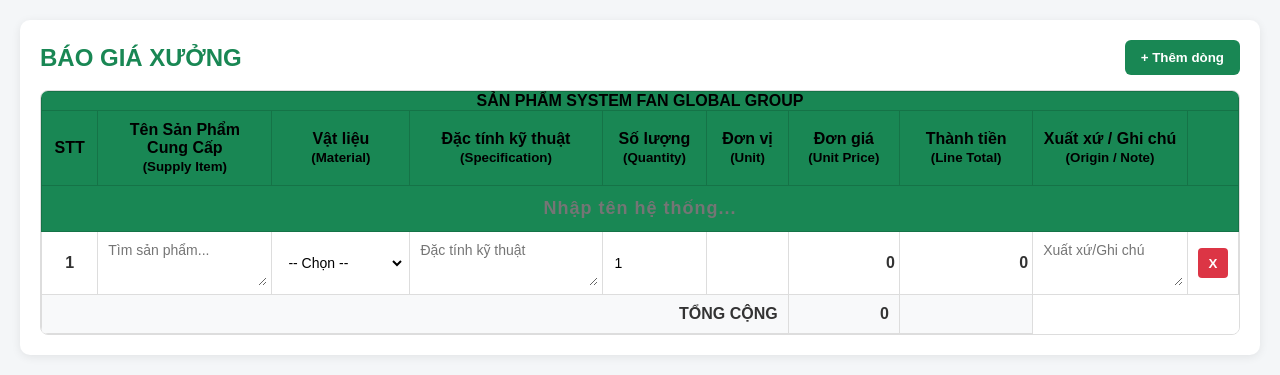
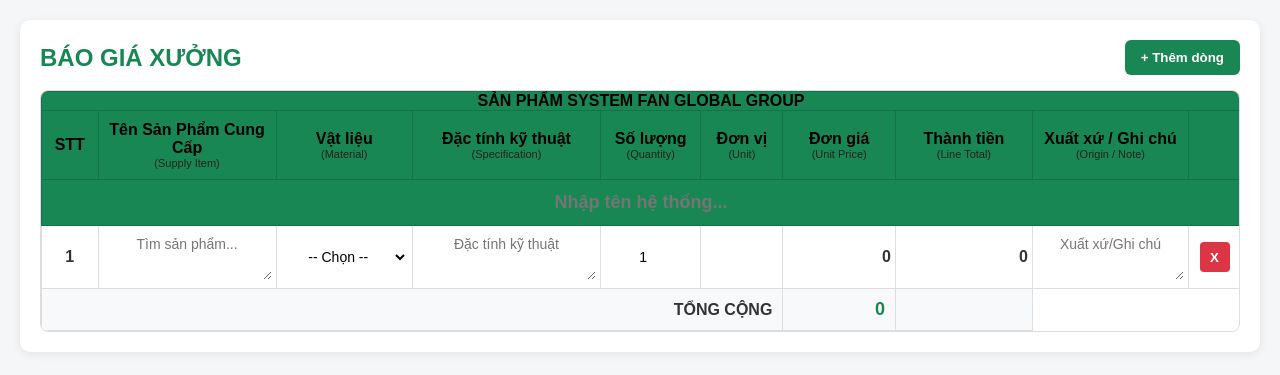
Before and after one commit to 20020899-debug/quote-web, a Flask app: page / in a window 1280 px wide. Shown: the top 375 px of the page. Run offline with Flask 3, Linux system fonts and the light colour scheme; data that the repository does not hold is empty.

Commit message:
Update style.css

```diff
--- a/quote-web/static/style.css
+++ b/quote-web/static/style.css
@@ -1,296 +1,296 @@
-/* =========================
-   RESET
-========================= */
-*{
-    margin:0;
-    padding:0;
-    box-sizing:border-box;
+/* =====================================================
+   RESET CƠ BẢN
+===================================================== */
+* {
+    margin: 0;
+    padding: 0;
+    box-sizing: border-box;
 }
 
-body{
+/* =====================================================
+   GIAO DIỆN CHUNG
+===================================================== */
+body {
     font-family: Arial, sans-serif;
-    background:#f4f6f8;
-    padding:20px;
-    color:#333;
+    background: #f4f6f8;
+    padding: 20px;
+    color: #333;
 }
 
-/* =========================
-   CONTAINER
-========================= */
-.container{
-    background:#fff;
-    padding:20px;
-    border-radius:10px;
-    box-shadow:0 2px 10px rgba(0,0,0,.08);
+/* Khung chính */
+.container {
+    background: #fff;
+    padding: 20px;
+    border-radius: 10px;
+    box-shadow: 0 2px 10px rgba(0,0,0,0.08);
 }
 
-/* =========================
+/* =====================================================
    HEADER
-========================= */
-.header{
-    display:flex;
-    justify-content:space-between;
-    align-items:center;
-    margin-bottom:15px;
+===================================================== */
+.header {
+    display: flex;
+    justify-content: space-between;
+    align-items: center;
+    margin-bottom: 15px;
 }
 
-.header h2{
-    color:#198754;
+.header h2 {
+    color: #198754; /* xanh lá chủ đạo */
 }
 
-/* =========================
-   BUTTON
-========================= */
-.btn-add{
-    background:#198754;
-    color:white;
-    border:none;
-    padding:10px 16px;
-    border-radius:6px;
-    cursor:pointer;
-    font-weight:bold;
-    transition:.2s;
-}
-
-.btn-add:hover{
-    background:#157347;
-}
-
-button{
-    cursor:pointer;
-}
-
-/* =========================
-   TABLE
-========================= */
-.table-wrapper{
-    overflow:auto;
-    border:1px solid #ddd;
-    border-radius:8px;
-}
-
-table{
-    width:100%;
-    border-collapse:collapse;
-    min-width:1000px;
-    background:white;
-}
-
-thead th{
-    background:#198754;
-    color:black;
-    padding:10px;
-    border:1px solid #157347;
-    text-align:center;
-    position:sticky;
-    top:0;
-    z-index:5;
-}
-
-tbody td{
-    border:1px solid #ddd;
-    padding:4px;
-    height:42px;
-}
-
-tfoot td{
-    border:1px solid #ddd;
-    padding:10px;
-    font-weight:bold;
-    background:#f8f9fa;
-}
-
-/* =========================
-   INPUT
-========================= */
-input,
-select{
-    width:100%;
-    height:32px;
-    border:none;
-    outline:none;
-    padding:0 8px;
-    background:transparent;
-    font-size:14px;
-}
-
-input:focus,
-select:focus{
-    background:#f0fff4;
-}
-
-/* =========================
-   STT
-========================= */
-.stt{
-    text-align:center;
-    font-weight:bold;
-}
-
-/* =========================
-   PRICE
-========================= */
-.price,
-.amount,
-.total-value{
-    text-align:right;
-    font-weight:bold;
-}
-
-.total-label{
-    text-align:right;
-}
-
-/* =========================
-   DELETE BUTTON
-========================= */
-td button{
-    width:30px;
-    height:30px;
-    border:none;
-    border-radius:4px;
-    background:#dc3545;
-    color:white;
-    font-weight:bold;
-}
-
-td button:hover{
-    background:#bb2d3b;
-}
-
-/* =========================
-   SEARCH DROPDOWN
-========================= */
-.dropdown{
-    position:absolute;
-    left:0;
-    right:0;
-    top:100%;
-    background:white;
-    border:1px solid #ccc;
-    max-height:250px;
-    overflow-y:auto;
-    z-index:999;
-    display:none;
-    box-shadow:0 3px 10px rgba(0,0,0,.15);
-}
-
-.dropdown-item{
-    padding:8px 10px;
-    cursor:pointer;
-    border-bottom:1px solid #eee;
-}
-
-.dropdown-item:last-child{
-    border-bottom:none;
-}
-
-.dropdown-item:hover{
-    background:#e9f7ef;
-}
-
-/* =========================
-   ROW HOVER
-========================= */
-tbody tr:hover{
-    background:#f8fff9;
-}
-
-/* =========================
-   SCROLLBAR
-========================= */
-::-webkit-scrollbar{
-    height:10px;
-    width:10px;
-}
-
-::-webkit-scrollbar-thumb{
-    background:#b8b8b8;
-    border-radius:10px;
-}
-
-::-webkit-scrollbar-thumb:hover{
-    background:#999;
-}
-
-/* =========================
-   MOBILE
-========================= */
-@media(max-width:768px){
-
-    body{
-        padding:10px;
-    }
-
-    .container{
-        padding:10px;
-    }
-
-    .header{
-        flex-direction:column;
-        gap:10px;
-        align-items:flex-start;
-    }
-
-    .btn-add{
-        width:100%;
-    }
-}
-.system-input{
-    width:100%;
-    height:45px;
-
-    border:none;
-    outline:none;
-
-    text-align:center;      /* căn giữa ngang */
-    vertical-align:middle;
-
-    font-size:18px;
-    font-weight:bold;
-    letter-spacing:1px;
-
-    background:#198754;
-    color:white;
-}
-.system-title{
-    background:#198754;
-    color:#000000;
-    font-weight:bold;
-    text-align:center;
-    font-size:16px;
-    padding:10px;
-}
-.multiline{
-    width:100%;
-    min-height:50px;
-
-    border:none;
-    outline:none;
-
-    padding:6px;
-
-    font-size:14px;
-    font-family:Arial, sans-serif;
-
-    background:transparent;
-
-    resize:vertical;
-}
-
-.multiline:focus{
-    background:#f0fff4;
-}
-/* =========================
-   căn giữa
-========================= */
-th{
-    text-align: center;
-    vertical-align: middle;
+/* =====================================================
+   NÚT THÊM DÒNG
+===================================================== */
+.btn-add {
+    background: #198754;
+    color: white;
+    border: none;
+    padding: 10px 16px;
+    border-radius: 6px;
+    cursor: pointer;
     font-weight: bold;
 }
 
-td{
+.btn-add:hover {
+    background: #157347;
+}
+
+/* =====================================================
+   TABLE WRAPPER (CUỘN NGANG)
+===================================================== */
+.table-wrapper {
+    overflow: auto;
+    border: 1px solid #ddd;
+    border-radius: 8px;
+}
+
+/* =====================================================
+   BẢNG CHÍNH
+===================================================== */
+table {
+    width: 100%;
+    min-width: 1200px;
+    border-collapse: collapse;
+    background: white;
+}
+
+/* =====================================================
+   HEADER TABLE
+===================================================== */
+thead th {
+    background: #198754;
+    color: #000; /* chữ đen như yêu cầu */
+    padding: 10px;
+    border: 1px solid #157347;
+    text-align: center;
+    vertical-align: middle;
+    position: sticky;
+    top: 0;
+    z-index: 5;
+}
+
+/* dòng phụ trong header */
+thead th small {
+    display: block;
+    font-size: 11px;
+    font-weight: normal;
+    color: #222;
+}
+
+/* =====================================================
+   BODY TABLE
+===================================================== */
+tbody td {
+    border: 1px solid #ddd;
+    padding: 4px;
+    height: 42px;
+
+    /* căn giữa kiểu Excel */
     text-align: center;
     vertical-align: middle;
 }
+
+/* hover dòng */
+tbody tr:hover {
+    background: #f8fff9;
+}
+
+/* =====================================================
+   FOOTER (TỔNG TIỀN)
+===================================================== */
+tfoot td {
+    border: 1px solid #ddd;
+    padding: 10px;
+    font-weight: bold;
+    background: #f8f9fa;
+}
+
+/* nhãn tổng */
+.total-label {
+    text-align: right;
+}
+
+/* số tiền tổng */
+.total-value {
+    text-align: right;
+    color: #198754;
+    font-size: 18px;
+}
+
+/* =====================================================
+   INPUT / SELECT / TEXTAREA (GIỐNG EXCEL)
+===================================================== */
+input,
+select,
+textarea {
+    width: 100%;
+    border: none;
+    outline: none;
+    background: transparent;
+    font-size: 14px;
+    padding: 6px;
+
+    /* quan trọng: căn giữa trong ô */
+    text-align: center;
+}
+
+/* focus */
+input:focus,
+select:focus,
+textarea:focus {
+    background: #f0fff4;
+}
+
+/* textarea cho Đặc tính / Xuất xứ */
+textarea {
+    min-height: 50px;
+    resize: vertical;
+    font-family: Arial;
+}
+
+/* =====================================================
+   CỘT ĐẶC BIỆT
+===================================================== */
+
+/* STT */
+.stt {
+    font-weight: bold;
+}
+
+/* giá và thành tiền */
+.price,
+.amount {
+    text-align: right !important;
+    font-weight: bold;
+}
+
+/* =====================================================
+   NÚT XÓA DÒNG
+===================================================== */
+td button {
+    width: 30px;
+    height: 30px;
+    border: none;
+    border-radius: 4px;
+    background: #dc3545;
+    color: white;
+    font-weight: bold;
+}
+
+td button:hover {
+    background: #bb2d3b;
+}
+
+/* =====================================================
+   DROPDOWN TÌM KIẾM SẢN PHẨM
+===================================================== */
+.dropdown {
+    position: absolute;
+    left: 0;
+    right: 0;
+    top: 100%;
+    background: white;
+    border: 1px solid #ccc;
+    max-height: 250px;
+    overflow-y: auto;
+    z-index: 999;
+    display: none;
+    box-shadow: 0 3px 10px rgba(0,0,0,0.15);
+}
+
+.dropdown-item {
+    padding: 8px 10px;
+    cursor: pointer;
+    border-bottom: 1px solid #eee;
+}
+
+.dropdown-item:hover {
+    background: #e9f7ef;
+}
+
+/* =====================================================
+   HÀNG TIÊU ĐỀ HỆ THỐNG
+===================================================== */
+.system-title {
+    background: #198754;
+    color: #000;
+    font-weight: bold;
+    text-align: center;
+    font-size: 16px;
+    padding: 10px;
+}
+
+/* ô nhập tên hệ thống */
+.system-input {
+    width: 100%;
+    height: 45px;
+    background: #198754;
+    color: #000;
+    text-align: center;
+    font-size: 18px;
+    font-weight: bold;
+    border: none;
+    outline: none;
+}
+
+/* =====================================================
+   THANH CUỘN (SCROLLBAR)
+===================================================== */
+::-webkit-scrollbar {
+    width: 10px;
+    height: 10px;
+}
+
+::-webkit-scrollbar-thumb {
+    background: #bbb;
+    border-radius: 10px;
+}
+
+::-webkit-scrollbar-thumb:hover {
+    background: #999;
+}
+
+/* =====================================================
+   MOBILE RESPONSIVE
+===================================================== */
+@media (max-width: 768px) {
+
+    body {
+        padding: 10px;
+    }
+
+    .container {
+        padding: 10px;
+    }
+
+    .header {
+        flex-direction: column;
+        gap: 10px;
+        align-items: flex-start;
+    }
+
+    .btn-add {
+        width: 100%;
+    }
+}
```
